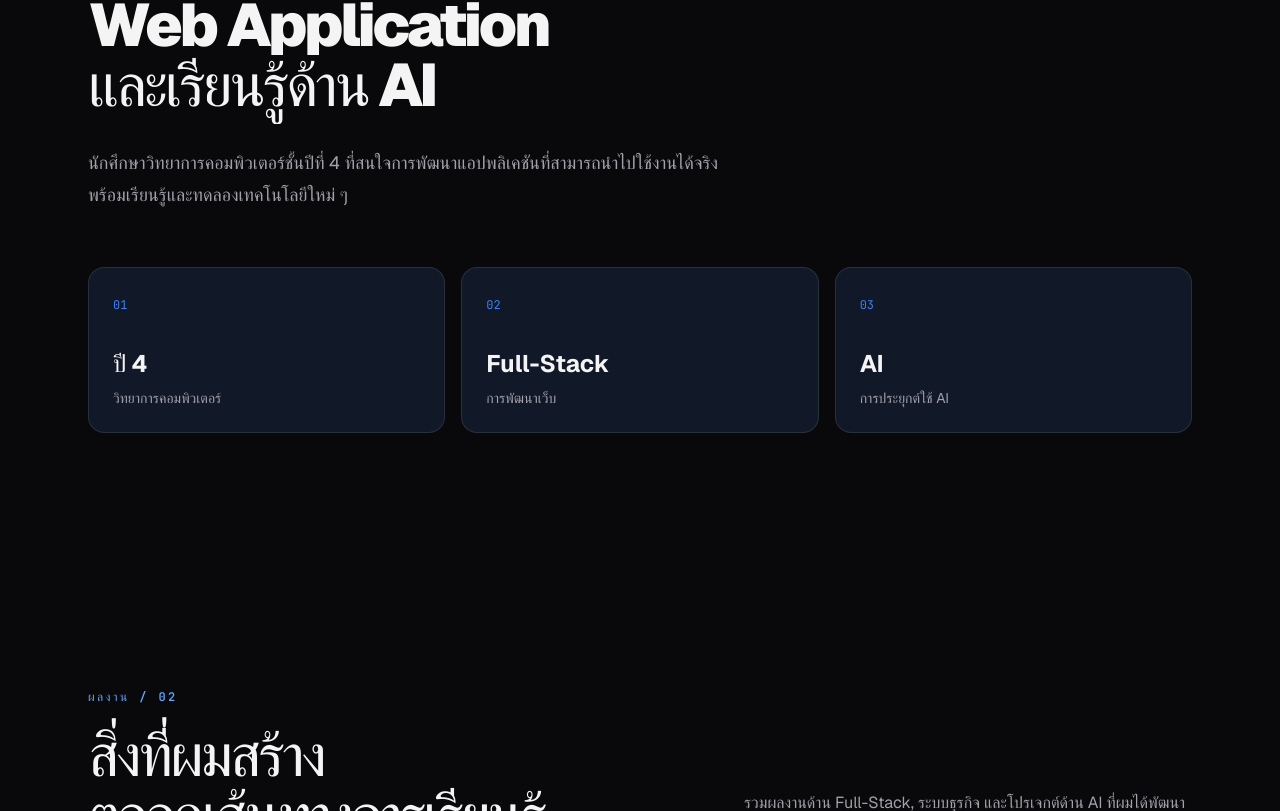
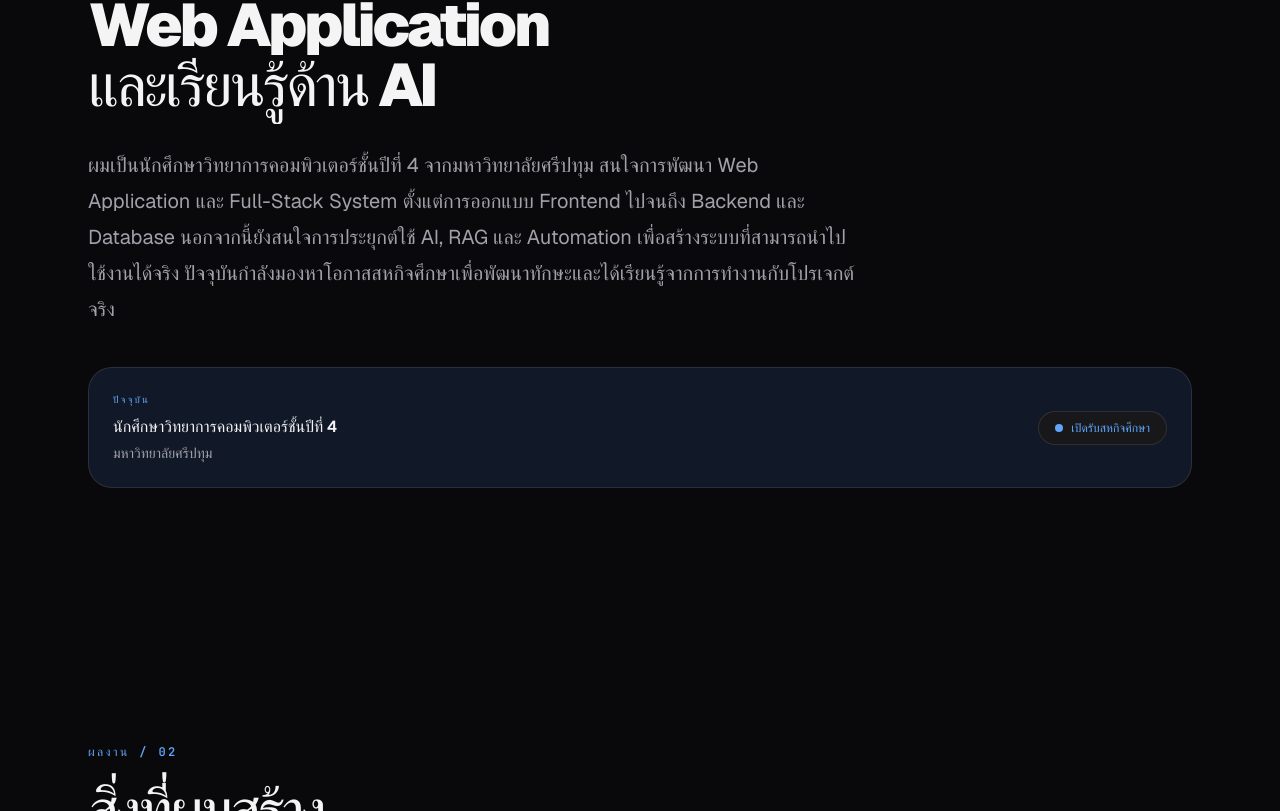
Before and after one commit to Supachai-Sungsirin/portfolio, a React (Vite) app: page / in a window 1280 px wide. Shown: the part 1029-1840 px from the top of the page. Built offline with nearby package versions, Linux system fonts and the light colour scheme.

Commit message:
Change About me.
Last Change Before Deploy.

```diff
--- a/src/components/sections/QuickAbout.jsx
+++ b/src/components/sections/QuickAbout.jsx
@@ -5,7 +5,6 @@ import { translations } from "../../data/translations";
 
 export default function QuickAbout() {
   const { language } = useLanguage();
-
   const t = translations[language].about;
 
   return (
@@ -31,15 +30,13 @@ export default function QuickAbout() {
         }}
         viewport={{
           once: true,
-          amount: 0.3,
+          amount: 0.2,
         }}
         transition={{
           duration: 0.6,
         }}
       >
-        <p className="section-kicker">
-          {t.kicker}
-        </p>
+        <p className="section-kicker">{t.kicker}</p>
 
         <h2
           className="
@@ -61,48 +58,21 @@ export default function QuickAbout() {
         <p
           className="
             mt-8
-            max-w-2xl
+            max-w-3xl
             text-lg
             leading-8
             text-[var(--color-muted)]
+            md:text-xl
+            md:leading-9
           "
         >
           {t.description}
         </p>
-      </motion.div>
 
-      {/* Info Cards */}
-      <div
-        className="
-          mt-14
-          grid
-          gap-4
-          md:grid-cols-3
-        "
-      >
-        {t.cards.map((card, index) => (
-          <InfoCard
-            key={card.title}
-            number={`0${index + 1}`}
-            title={card.title}
-            text={card.text}
-          />
-        ))}
-      </div>
-    </section>
-  );
-}
-
-function InfoCard({
-  number,
-  title,
-  text,
-}) {
-  return (
         <motion.div
           initial={{
             opacity: 0,
-        y: 25,
+            y: 20,
           }}
           whileInView={{
             opacity: 1,
@@ -110,69 +80,93 @@ function InfoCard({
           }}
           viewport={{
             once: true,
+            amount: 0.2,
           }}
-      whileHover={{
-        y: -6,
+          transition={{
+            duration: 0.5,
+            delay: 0.1,
           }}
           className="
-        group
-        relative
-        overflow-hidden
-        rounded-2xl
+            mt-10
+            flex
+            flex-col
+            gap-5
+            rounded-[1.5rem]
             border
-        border-black/10
+            border-[var(--color-border)]
             bg-[var(--color-surface)]
-        p-6
-        transition
-        dark:border-white/10
+            p-5
+            md:flex-row
+            md:items-center
+            md:justify-between
+            md:p-6
+          "
+        >
+          <div>
+            <p
+              className="
+                font-mono
+                text-[10px]
+                uppercase
+                tracking-[0.2em]
+                text-[var(--color-accent)]
+              "
+            >
+              {t.currently.label}
+            </p>
+
+            <p
+              className="
+                mt-2
+                text-base
+                font-semibold
+                text-[var(--color-text)]
+              "
+            >
+              {t.currently.title}
+            </p>
+
+            <p
+              className="
+                mt-1
+                text-sm
+                text-[var(--color-muted)]
+              "
+            >
+              {t.currently.subtitle}
+            </p>
+          </div>
+
+          <div
+            className="
+              inline-flex
+              w-fit
+              items-center
+              gap-2
+              rounded-full
+              border
+              border-[var(--color-border)]
+              bg-[var(--color-surface-soft)]
+              px-4
+              py-2
+              text-xs
+              font-medium
+              text-[var(--color-accent)]
             "
           >
             <span
               className="
-          font-mono
-          text-xs
-          text-blue-500
-        "
-      >
-        {number}
-      </span>
-
-      <h3
-        className="
-          mt-8
-          text-2xl
-          font-bold
-        "
-      >
-        {title}
-      </h3>
-
-      <p
-        className="
-          mt-2
-          text-sm
-          text-[var(--color-muted)]
-        "
-      >
-        {text}
-      </p>
-
-      {/* Hover Glow */}
-      <div
-        className="
-          pointer-events-none
-          absolute
-          inset-0
-          bg-gradient-to-br
-          from-blue-500/10
-          via-transparent
-          to-purple-500/10
-          opacity-0
-          transition-opacity
-          duration-300
-          group-hover:opacity-100
+                h-2
+                w-2
+                rounded-full
+                bg-[var(--color-accent)]
               "
             />
+
+            {t.currently.status}
+          </div>
         </motion.div>
+      </motion.div>
+    </section>
   );
 }
--- a/src/data/translations.js
+++ b/src/data/translations.js
@@ -25,25 +25,20 @@ export const translations = {
 
     about: {
       kicker: "เกี่ยวกับ / 01",
+
       titleLine1: "ผมสร้าง",
       titleLine2: "Web Application",
       titleLine3: "และเรียนรู้ด้าน AI",
+
       description:
-        "นักศึกษาวิทยาการคอมพิวเตอร์ชั้นปีที่ 4 ที่สนใจการพัฒนาแอปพลิเคชันที่สามารถนำไปใช้งานได้จริง พร้อมเรียนรู้และทดลองเทคโนโลยีใหม่ ๆ",
-      cards: [
-        {
-          title: "ปี 4",
-          text: "วิทยาการคอมพิวเตอร์",
-        },
-        {
-          title: "Full-Stack",
-          text: "การพัฒนาเว็บ",
-        },
-        {
-          title: "AI",
-          text: "การประยุกต์ใช้ AI",
-        },
-      ],
+        "ผมเป็นนักศึกษาวิทยาการคอมพิวเตอร์ชั้นปีที่ 4 จากมหาวิทยาลัยศรีปทุม สนใจการพัฒนา Web Application และ Full-Stack System ตั้งแต่การออกแบบ Frontend ไปจนถึง Backend และ Database นอกจากนี้ยังสนใจการประยุกต์ใช้ AI, RAG และ Automation เพื่อสร้างระบบที่สามารถนำไปใช้งานได้จริง ปัจจุบันกำลังมองหาโอกาสสหกิจศึกษาเพื่อพัฒนาทักษะและได้เรียนรู้จากการทำงานกับโปรเจกต์จริง",
+
+      currently: {
+        label: "ปัจจุบัน",
+        title: "นักศึกษาวิทยาการคอมพิวเตอร์ชั้นปีที่ 4",
+        subtitle: "มหาวิทยาลัยศรีปทุม",
+        status: "เปิดรับสหกิจศึกษา",
+      },
     },
 
     projects: {
@@ -140,25 +135,20 @@ export const translations = {
 
     about: {
       kicker: "About / 01",
+
       titleLine1: "I build practical",
       titleLine2: "web applications",
       titleLine3: "and explore AI.",
+
       description:
-        "I'm a fourth-year Computer Science student who enjoys turning ideas into practical applications and learning new technologies.",
-      cards: [
-        {
-          title: "Year 4",
-          text: "Computer Science",
-        },
-        {
-          title: "Full-Stack",
-          text: "Web Development",
-        },
-        {
-          title: "AI",
-          text: "Exploring Practical AI",
-        },
-      ],
+        "I'm a fourth-year Computer Science student at Sripatum University. I enjoy building web applications and full-stack systems across frontend, backend, and database layers. I'm also exploring AI, RAG, and automation to turn ideas into practical applications. Currently, I'm looking for a cooperative education opportunity where I can contribute to real-world projects while continuing to grow as a developer.",
+
+      currently: {
+        label: "Currently",
+        title: "4th-year Computer Science student",
+        subtitle: "Sripatum University",
+        status: "Looking for Co-op",
+      },
     },
 
     projects: {
```
Lines whose indentation alone changed are shown as unchanged.
